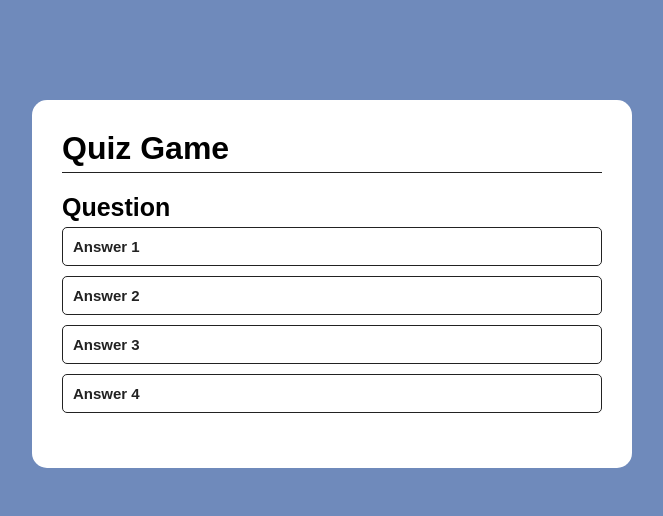
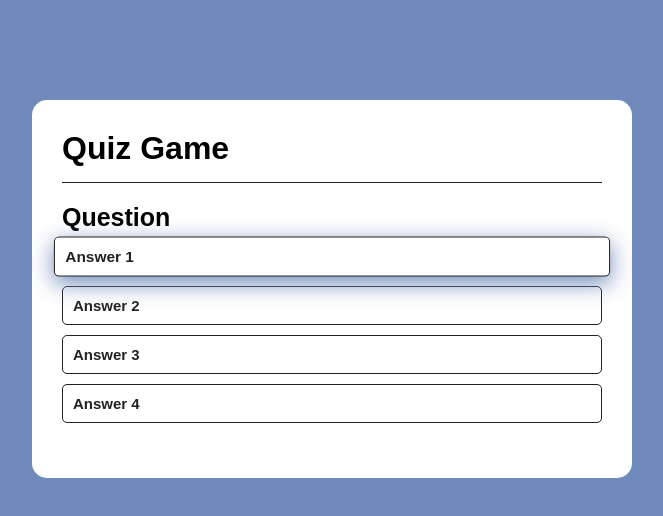
Before and after one commit to jurba1997/pp2, a plain HTML site: page index.html in a window 1280 px wide. In both pictures the pointer is over the button "Answer 1". Shown: the whole page, without its empty margins (308-971 px from the left). Drawn offline with Linux system fonts and the light colour scheme.

Commit message:
change the padding of the h1 element and add the hopver effect on buttons

```diff
--- a/assets/css/style.css
+++ b/assets/css/style.css
@@ -23,7 +23,7 @@ body {
 #container h1 {
     font-weight: 600;
     border-bottom: 1.75px solid #222;
-    padding-bottom: 5px;
+    padding-bottom: 15px;
 }
 
 /* Inner/Questions div*/
@@ -50,5 +50,11 @@ body {
     padding: 10px;
     margin: 5px 0px;
     border-radius: 5px;
+}
+
+.btn:hover {
+    box-shadow: 0 0.4rem 1.4rem 0 #6f8abb;
     cursor: pointer;
+    transition: 180ms;
+    transform: scale(1.03);
 }
```
